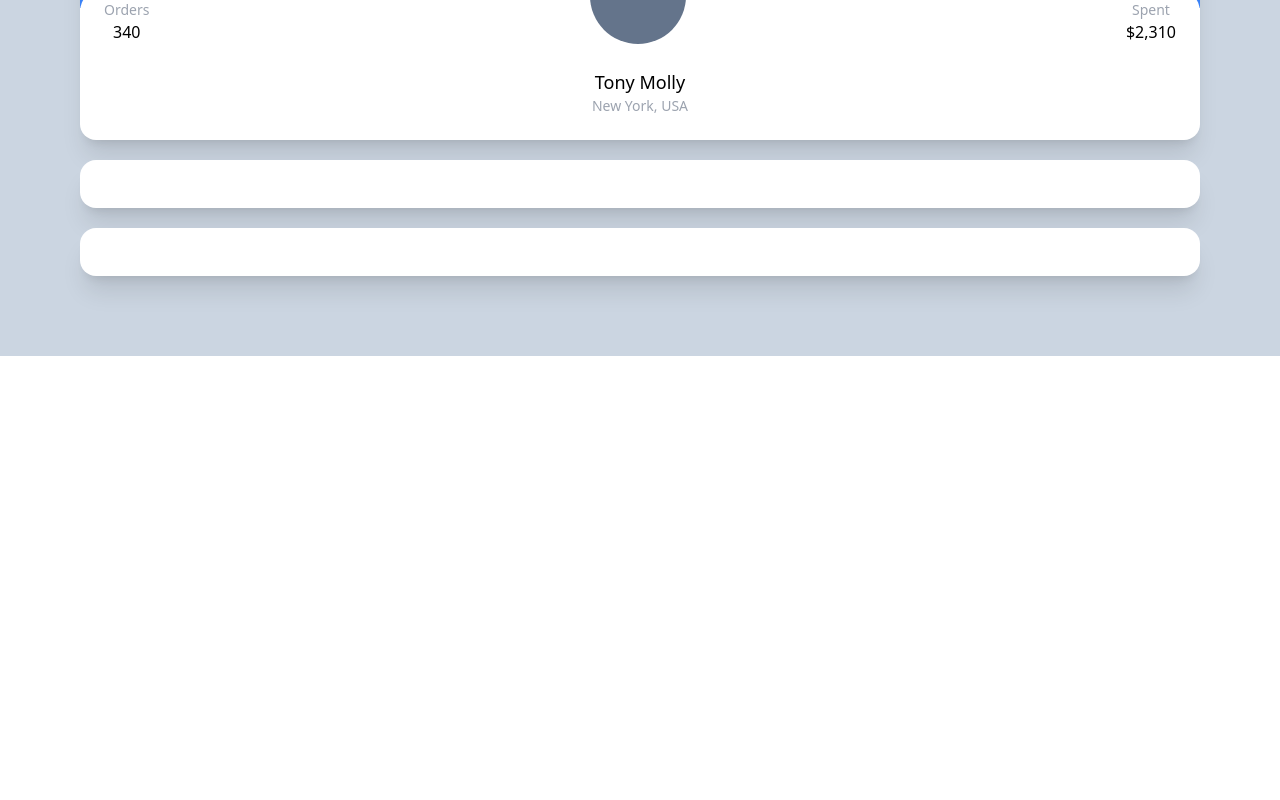
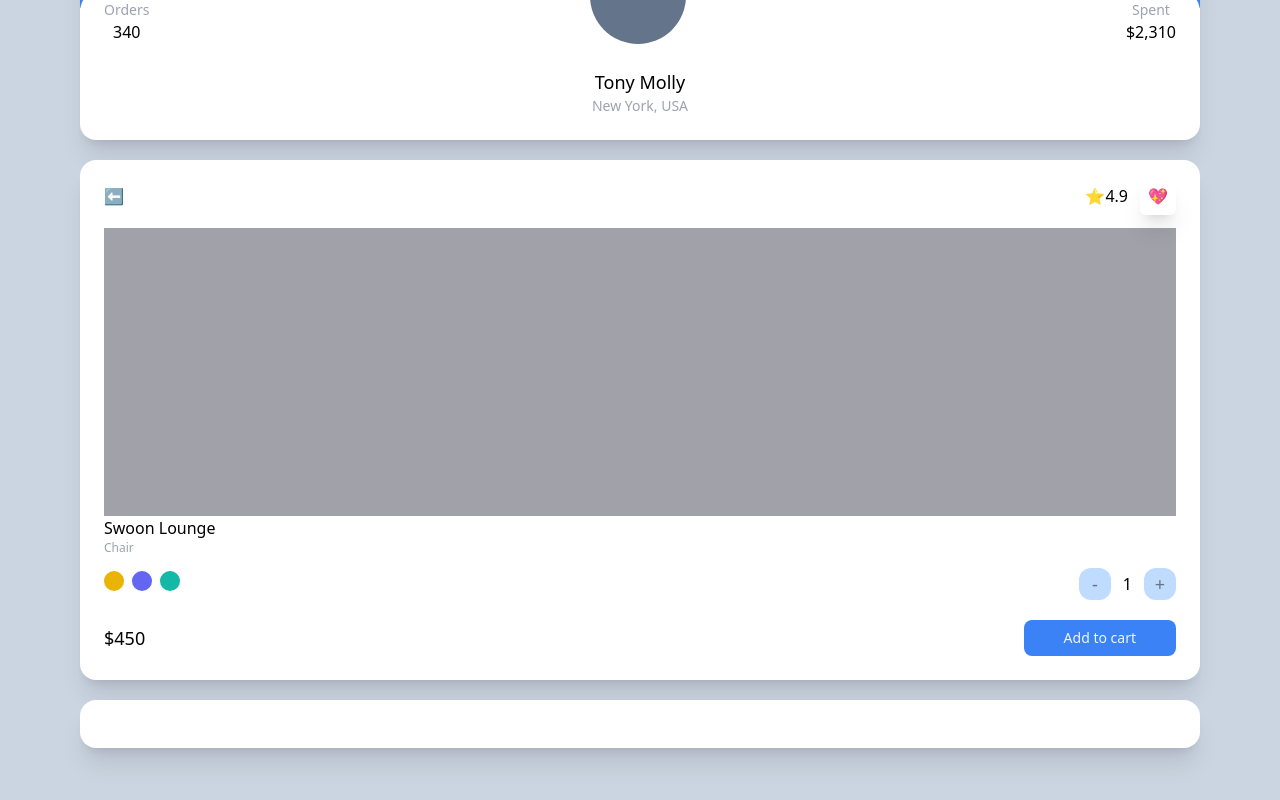
Before and after one commit to verysoyoung/carrot-market, a Next.js app: page / in a window 1280 px wide. Shown: the part 438-1238 px from the top of the page. Before the commit the page ends 800 px from the top, so only its background shows below. Built offline with nearby package versions, Linux system fonts and the light colour scheme.

Commit message:
ADD: 두번쨰 box, Tailwind Modifiler 적용

```diff
--- a/pages/index.tsx
+++ b/pages/index.tsx
@@ -1,6 +1,6 @@
 export default function Home() {
   return (
-    <div className="bg-slate-300 py-20 px-20 grid gap-5">
+    <div className="bg-slate-300 py-20 px-20 grid gap-5 min-h-screen">
       <div className="bg-white p-6 rounded-3xl shadow-xl">
         <span className="font-semibold text-3xl">Select Item</span>
         <div className="flex justify-between">
@@ -15,9 +15,9 @@
           <span>Total</span>
           <span className="font-semibold">$59</span>
         </div>
-        <div className="mt-5 bg-blue-500 p-2 text-center text-white rounded-xl w-2/4 mx-auto">
+        <button className="mt-5 bg-blue-500 p-2 text-center text-white rounded-xl w-3/4 mx-auto hover:bg-teal-500 hover:text-black active:bg-yellow-400 focus:bg-red-400">
           Check Out
-        </div>
+        </button>
       </div>
       <div className="bg-white overflow-hidden rounded-2xl shadow-xl">
         <div className="bg-blue-500 p-6 text-2xl pb-14">
@@ -41,7 +41,42 @@
           </div>
         </div>
       </div>
-      <div className="bg-white p-6 rounded-2xl shadow-xl"></div>
+      <div className="bg-white p-6 rounded-2xl shadow-xl ">
+        <div className="flex justify-between mb-5">
+          <span>⬅️</span>
+          <div className="space-x-3">
+            <span>⭐️4.9</span>
+            <span className="shadow-xl p-2 rounded-md">💖</span>
+          </div>
+        </div>
+        <div className="bg-zinc-400 h-72 " />
+        <div className="flex flex-col">
+          <span className="font-medium">Swoon Lounge</span>
+          <span className="text-xs text-gray-400">Chair</span>
+          <div className="flex justify-between items-center mt-3 mb-5">
+            <div className="space-x-2">
+              <button className="w-5 h-5 rounded-full bg-yellow-500" />
+              <button className="w-5 h-5 rounded-full bg-indigo-500" />
+              <button className="w-5 h-5 rounded-full bg-teal-500" />
+            </div>
+            <div className="flex items-center space-x-3">
+              <button className="flex justify-center items-center bg-blue-200 w-8 aspect-square rounded-xl text-gray-500 text-lg">
+                -
+              </button>
+              <span>1</span>
+              <button className="flex justify-center items-center bg-blue-200 w-8 aspect-square rounded-xl text-gray-500 text-lg">
+                +
+              </button>
+            </div>
+          </div>
+          <div className="flex justify-between items-center">
+            <span className="font-medium text-lg">$450</span>
+            <span className="bg-blue-500 py-2 px-10 text-center text-sm text-gray-100 rounded-lg ">
+              Add to cart
+            </span>
+          </div>
+        </div>
+      </div>
       <div className="bg-white p-6 rounded-2xl shadow-xl"></div>
     </div>
   )
```
